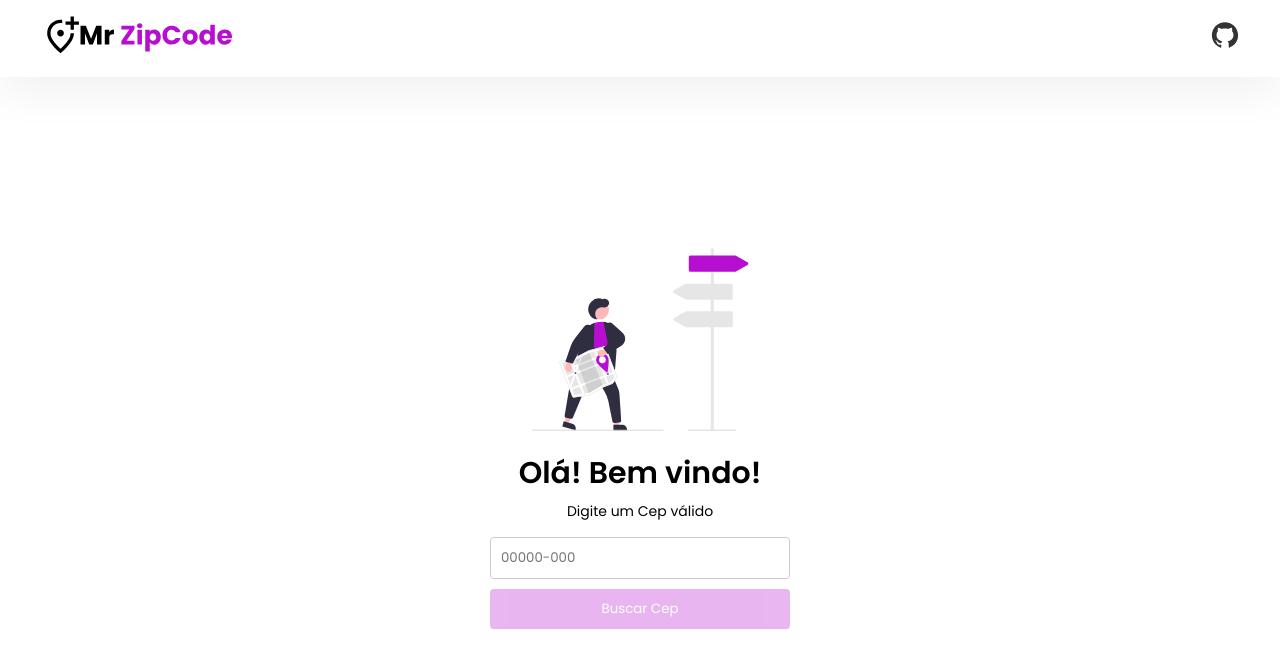
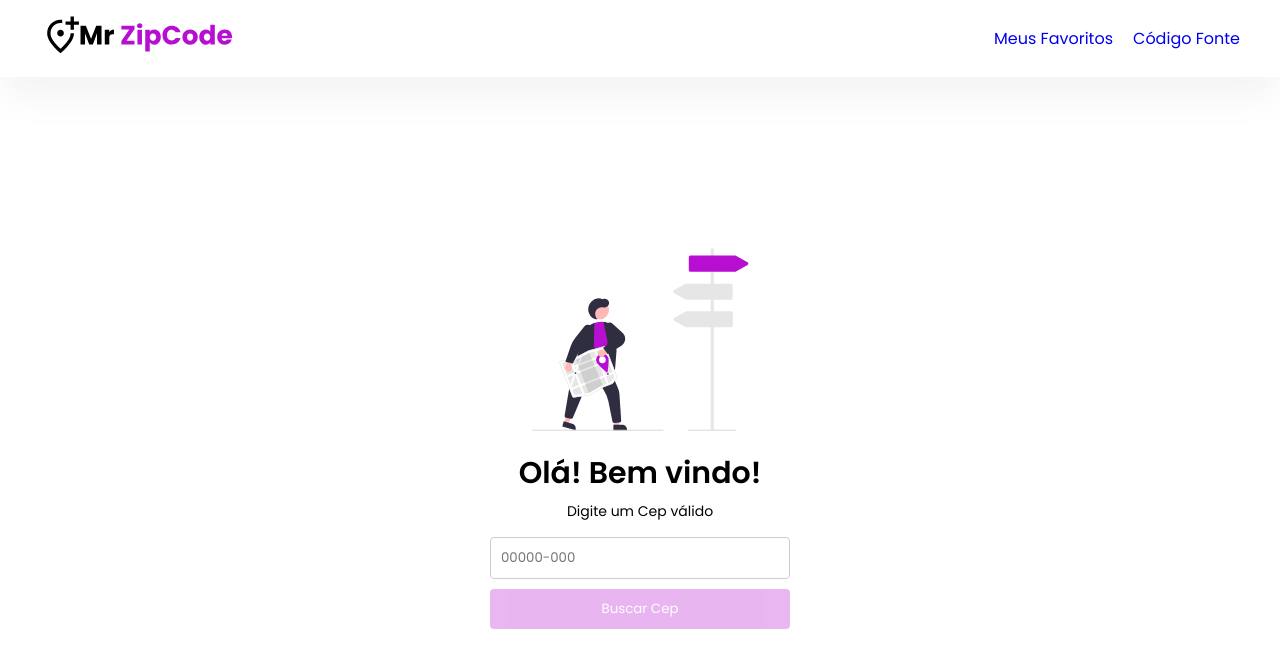
Before and after one commit to Diegooliveyra/Mr-ZipCode, a React (Create React App) app: page / in a window 1280 px wide. Shown: the top 668 px of the page. Built offline with nearby package versions, Linux system fonts and the light colour scheme.

Commit message:
adc menu ao header

```diff
--- a/src/components/Header/Header.js
+++ b/src/components/Header/Header.js
@@ -1,24 +1,28 @@
 import React from 'react';
 import * as S from './styles.js';
+import { Link } from 'react-router-dom';
 
-import { ReactComponent as LogoGithub } from '../../assets/github.svg';
 import { ReactComponent as Logo } from '../../assets/logo.svg';
 
 const Header = () => {
   return (
     <S.Header>
       <S.HeaderWrapper>
-        <a href="/">
+        <Link to="/">
           <Logo />
-        </a>
+        </Link>
+
         <ul>
+          <li>
+            <Link to="/favorites">Meus Favoritos</Link>
+          </li>
           <li>
             <a
               href="https://github.com/Diegooliveyra"
               target="_blank"
               rel="noreferrer"
             >
-              <LogoGithub />
+              Código Fonte
             </a>
           </li>
         </ul>
--- a/src/components/Header/styles.js
+++ b/src/components/Header/styles.js
@@ -21,5 +21,11 @@ export const HeaderWrapper = styled.div`
     display: flex;
     align-items: center;
     gap: 20px;
+
+    a {
+      display: flex;
+      align-items: center;
+      gap: 5px;
+    }
   }
 `;
```
